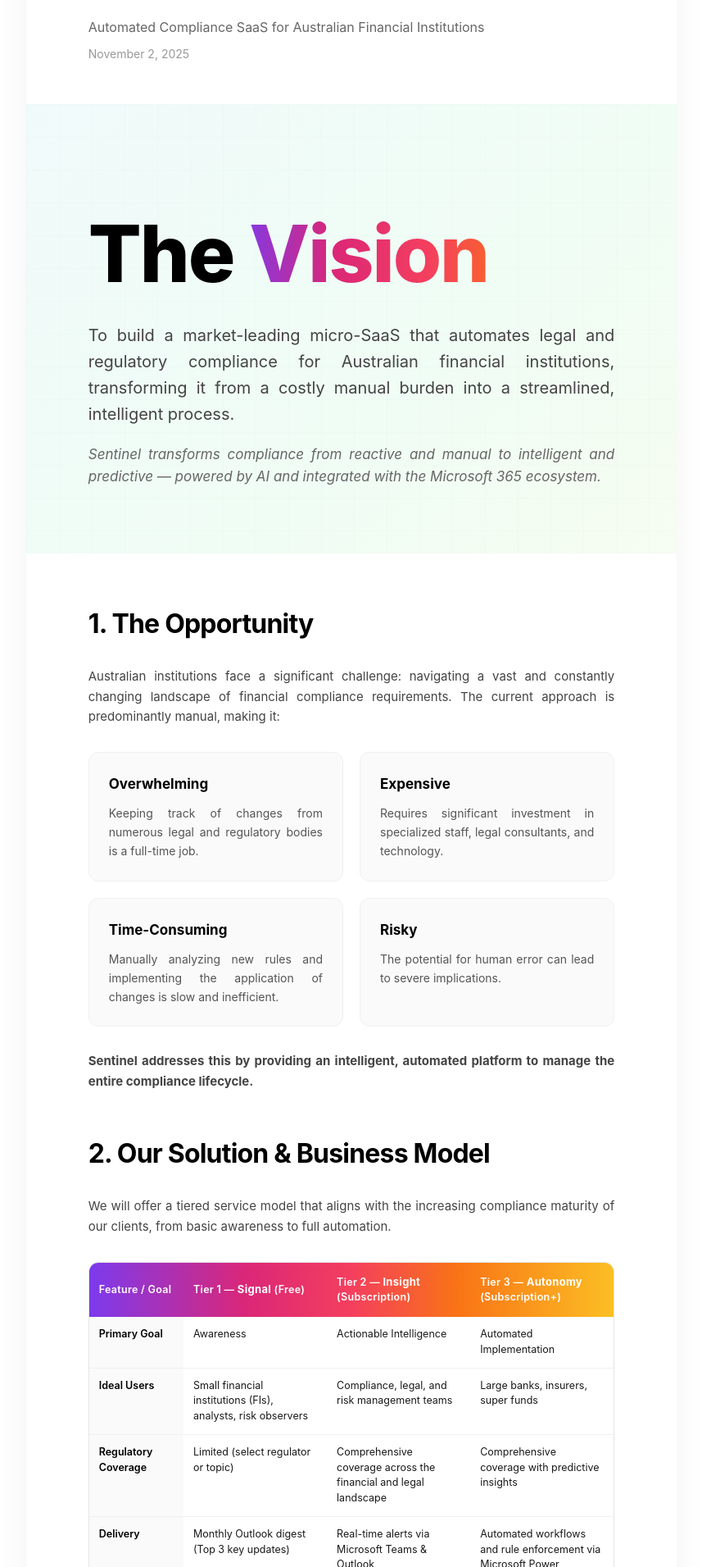
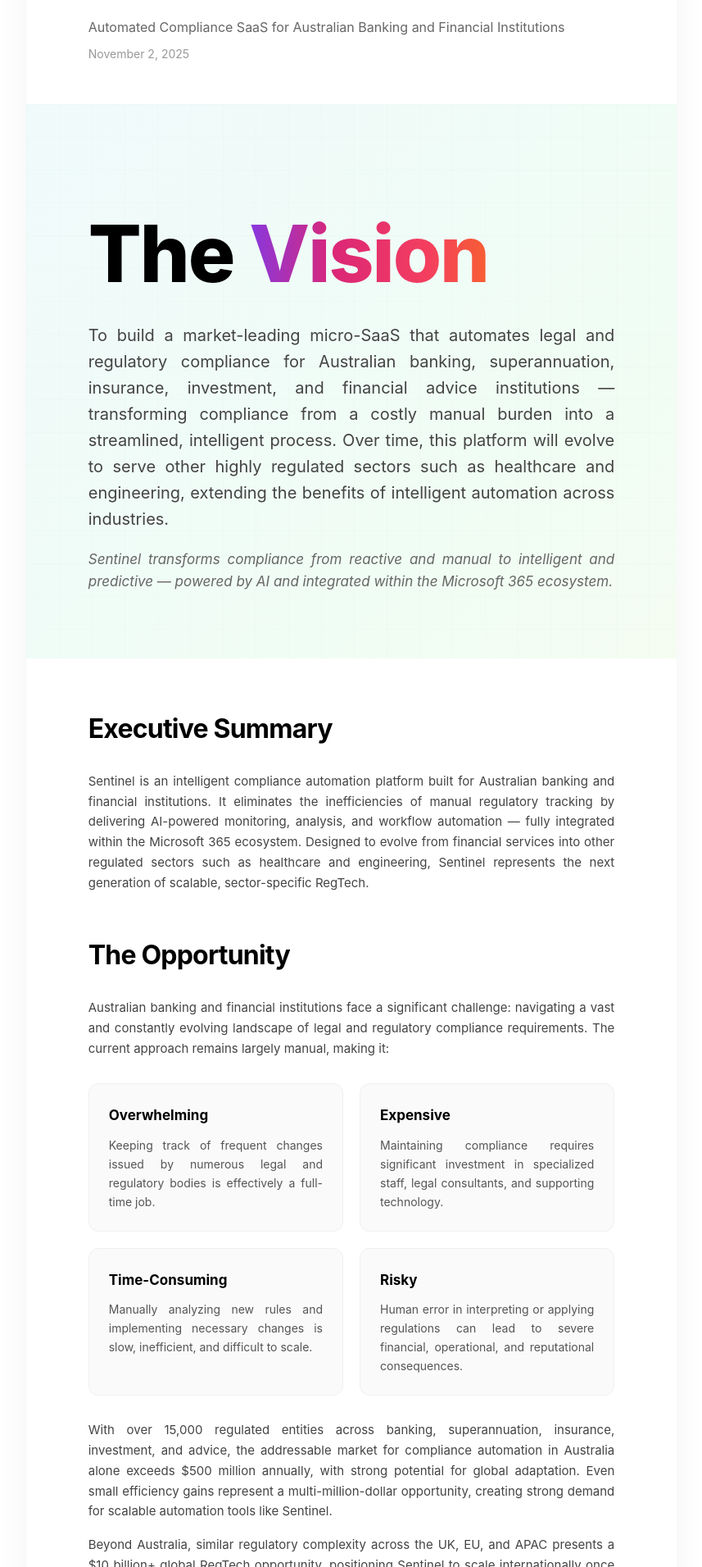
Before and after one commit to Enzo-Armani/sentinel, a Next.js app: page / in a window 1280 px wide. Shown: the part 129-2040 px from the top of the page at 82% size, without its empty margins (211-1068 px from the left). Built offline with nearby package versions, Linux system fonts and the light colour scheme.

Commit message:
Changes Request #7

```diff
--- a/app/globals.css
+++ b/app/globals.css
@@ -472,6 +472,83 @@
     width: 140px;
 }
 
+.metrics-list {
+    display: grid;
+    grid-template-columns: repeat(3, 1fr);
+    gap: 20px;
+    margin: 30px 0;
+}
+
+.metric-item {
+    background: #FAFAFA;
+    padding: 24px;
+    border-radius: 12px;
+    border: 1px solid #F0F0F0;
+    text-align: center;
+    transition: all 0.3s cubic-bezier(0.4, 0, 0.2, 1);
+}
+
+.metric-item:hover {
+    transform: translateY(-4px);
+    box-shadow: 0 12px 24px rgba(0, 0, 0, 0.08);
+    border-color: #E0E0E0;
+}
+
+.metric-item strong {
+    color: #000000;
+    display: block;
+    margin-bottom: 10px;
+    font-size: 20px;
+    font-weight: 700;
+    background: linear-gradient(90deg, #7c3aed 0%, #db2777 30%, #f43f5e 50%, #f97316 70%, #fbbf24 100%);
+    -webkit-background-clip: text;
+    -webkit-text-fill-color: transparent;
+    background-clip: text;
+}
+
+.metric-item p {
+    margin: 0;
+    color: #555555;
+    font-size: 14px;
+    text-align: center;
+}
+
+.team-list {
+    display: grid;
+    grid-template-columns: 1fr 1fr;
+    gap: 20px;
+    margin: 30px 0;
+}
+
+.team-item {
+    background: #FAFAFA;
+    padding: 24px;
+    border-radius: 12px;
+    border: 1px solid #F0F0F0;
+    transition: all 0.3s cubic-bezier(0.4, 0, 0.2, 1);
+}
+
+.team-item:hover {
+    transform: translateY(-4px);
+    box-shadow: 0 12px 24px rgba(0, 0, 0, 0.08);
+    border-color: #E0E0E0;
+}
+
+.team-item strong {
+    color: #000000;
+    display: block;
+    margin-bottom: 10px;
+    font-size: 17px;
+    font-weight: 700;
+}
+
+.team-item p {
+    margin: 0;
+    color: #555555;
+    font-size: 14px;
+    text-align: left;
+}
+
 .print-btn {
     position: fixed;
     top: 20px;
--- a/app/page.tsx
+++ b/app/page.tsx
@@ -6,7 +6,7 @@
       <div className="page">
         <div className="header">
             <div className="project-name">Sentinel</div>
-            <div className="subtitle">Automated Compliance SaaS for Australian Financial Institutions</div>
+            <div className="subtitle">Automated Compliance SaaS for Australian Banking and Financial Institutions</div>
             <div className="date">November 2, 2025</div>
         </div>
 
@@ -15,39 +15,51 @@
                 The <span className="gradient-word">Vision</span>
             </h1>
             <p className="vision-description">
-                To build a market-leading micro-SaaS that automates legal and regulatory compliance for Australian financial institutions, transforming it from a costly manual burden into a streamlined, intelligent process.
+                To build a market-leading micro-SaaS that automates legal and regulatory compliance for Australian banking, superannuation, insurance, investment, and financial advice institutions — transforming compliance from a costly manual burden into a streamlined, intelligent process. Over time, this platform will evolve to serve other highly regulated sectors such as healthcare and engineering, extending the benefits of intelligent automation across industries.
             </p>
             <p className="vision-tagline">
-                Sentinel transforms compliance from reactive and manual to intelligent and predictive — powered by AI and integrated with the Microsoft 365 ecosystem.
+                Sentinel transforms compliance from reactive and manual to intelligent and predictive — powered by AI and integrated within the Microsoft 365 ecosystem.
             </p>
         </div>
 
-        <h1>1. The Opportunity</h1>
-        <p>Australian institutions face a significant challenge: navigating a vast and constantly changing landscape of financial compliance requirements. The current approach is predominantly manual, making it:</p>
+        <h1>Executive Summary</h1>
+        <p>Sentinel is an intelligent compliance automation platform built for Australian banking and financial institutions. It eliminates the inefficiencies of manual regulatory tracking by delivering AI-powered monitoring, analysis, and workflow automation — fully integrated within the Microsoft 365 ecosystem. Designed to evolve from financial services into other regulated sectors such as healthcare and engineering, Sentinel represents the next generation of scalable, sector-specific RegTech.</p>
+
+        <h1>The Opportunity</h1>
+        <p>Australian banking and financial institutions face a significant challenge: navigating a vast and constantly evolving landscape of legal and regulatory compliance requirements. The current approach remains largely manual, making it:</p>
 
         <div className="challenge-list">
             <div className="challenge-item">
                 <strong>Overwhelming</strong>
-                <p>Keeping track of changes from numerous legal and regulatory bodies is a full-time job.</p>
+                <p>Keeping track of frequent changes issued by numerous legal and regulatory bodies is effectively a full-time job.</p>
             </div>
             <div className="challenge-item">
                 <strong>Expensive</strong>
-                <p>Requires significant investment in specialized staff, legal consultants, and technology.</p>
+                <p>Maintaining compliance requires significant investment in specialized staff, legal consultants, and supporting technology.</p>
             </div>
             <div className="challenge-item">
                 <strong>Time-Consuming</strong>
-                <p>Manually analyzing new rules and implementing the application of changes is slow and inefficient.</p>
+                <p>Manually analyzing new rules and implementing necessary changes is slow, inefficient, and difficult to scale.</p>
             </div>
             <div className="challenge-item">
                 <strong>Risky</strong>
-                <p>The potential for human error can lead to severe implications.</p>
+                <p>Human error in interpreting or applying regulations can lead to severe financial, operational, and reputational consequences.</p>
             </div>
         </div>
 
+        <p>With over 15,000 regulated entities across banking, superannuation, insurance, investment, and advice, the addressable market for compliance automation in Australia alone exceeds $500 million annually, with strong potential for global adaptation. Even small efficiency gains represent a multi-million-dollar opportunity, creating strong demand for scalable automation tools like Sentinel.</p>
+
+        <p>Beyond Australia, similar regulatory complexity across the UK, EU, and APAC presents a $10 billion+ global RegTech opportunity, positioning Sentinel to scale internationally once validated locally.</p>
+
         <p><strong>Sentinel addresses this by providing an intelligent, automated platform to manage the entire compliance lifecycle.</strong></p>
 
-        <h1>2. Our Solution & Business Model</h1>
-        <p>We will offer a tiered service model that aligns with the increasing compliance maturity of our clients, from basic awareness to full automation.</p>
+        <h1>Competitive Positioning</h1>
+        <p>While established solutions in the Australian market—such as LexisNexis, Ascent, and Compliance.ai—offer automated regulatory updates and horizon scanning, these platforms often serve large enterprises with complex systems that can be costly, slow to deploy, and less tailored to everyday user workflows. Many focus primarily on alerting rather than delivering instant, actionable updates seamlessly integrated into compliance workflows.</p>
+
+        <p>Sentinel stands apart by being built by industry experts who deeply understand the real challenges faced by compliance teams, enabling us to design a solution that not only provides real-time regulatory updates but also automatically maps changes to obligations, assigns tasks, and tracks completion—all within a Microsoft-native platform that enhances ease of use and speed of deployment. This instant, end-to-end automation reduces risk by minimizing lag time between regulatory changes and organizational response, offering a cost-effective, user-friendly alternative that fills critical gaps left by existing providers.</p>
+
+        <h1>Our Solution & Business Model</h1>
+        <p>We offer a tiered service model that aligns with the increasing compliance maturity of our customers, from basic awareness to full automation.</p>
 
         <table className="enhanced-table">
             <thead>
@@ -67,21 +79,21 @@
                 </tr>
                 <tr>
                     <td className="tier-name">Ideal Users</td>
-                    <td>Small financial institutions (FIs), analysts, risk observers</td>
+                    <td>Small financial institutions, analysts, risk observers</td>
                     <td>Compliance, legal, and risk management teams</td>
                     <td>Large banks, insurers, super funds</td>
                 </tr>
                 <tr>
                     <td className="tier-name">Regulatory Coverage</td>
                     <td>Limited (select regulator or topic)</td>
-                    <td>Comprehensive coverage across the financial and legal landscape</td>
-                    <td>Comprehensive coverage with predictive insights</td>
+                    <td>Comprehensive coverage across financial and legal landscape</td>
+                    <td>Comprehensive with predictive insights</td>
                 </tr>
                 <tr>
                     <td className="tier-name">Delivery</td>
-                    <td>Monthly Outlook digest (Top 3 key updates)</td>
+                    <td>Monthly Outlook digest (Top 3 updates)</td>
                     <td>Real-time alerts via Microsoft Teams & Outlook</td>
-                    <td>Automated workflows and rule enforcement via Microsoft Power Automate</td>
+                    <td>Automated workflows & rule enforcement via Power Automate</td>
                 </tr>
                 <tr>
                     <td className="tier-name">Watchlists</td>
@@ -98,13 +110,13 @@
                 <tr>
                     <td className="tier-name">Change-to-Control Traceability</td>
                     <td><span className="feature-unavailable">✗</span></td>
-                    <td><span className="feature-available">✓</span> Automatically links regulatory updates to internal controls or obligations</td>
-                    <td><span className="feature-available">✓</span> Continuous mapping and impact tracking within automated workflows</td>
+                    <td><span className="feature-available">✓</span> Automatically links updates to internal controls</td>
+                    <td><span className="feature-available">✓</span> Continuous mapping and impact tracking</td>
                 </tr>
                 <tr>
                     <td className="tier-name">Regulatory Horizon Tracker</td>
                     <td><span className="feature-unavailable">✗</span></td>
-                    <td><span className="feature-available">✓</span> Monitor consultations & upcoming changes</td>
+                    <td><span className="feature-available">✓</span> Monitors consultations & upcoming changes</td>
                     <td><span className="feature-available">✓</span> Includes predictive focus areas and likely reforms</td>
                 </tr>
                 <tr>
@@ -122,26 +134,26 @@
                 <tr>
                     <td className="tier-name">Control Mapping</td>
                     <td><span className="feature-unavailable">✗</span></td>
-                    <td><span className="feature-available">✓</span> Map changes to internal control frameworks across financial, regulatory, and legal domains</td>
-                    <td><span className="feature-available">✓</span> Automated linkage and continuous updates across all frameworks</td>
+                    <td><span className="feature-available">✓</span> Maps changes across financial, regulatory, legal domains</td>
+                    <td><span className="feature-available">✓</span> Automated linkage and continuous updates</td>
                 </tr>
                 <tr>
                     <td className="tier-name">Dashboards</td>
                     <td><span className="feature-unavailable">✗</span></td>
                     <td><span className="feature-available">✓</span> Change trends & regulatory heatmaps</td>
-                    <td><span className="feature-available">✓</span> Regulatory readiness dashboards and compliance scorecards</td>
+                    <td><span className="feature-available">✓</span> Regulatory readiness dashboards & compliance scorecards</td>
                 </tr>
                 <tr>
                     <td className="tier-name">Integrations</td>
                     <td><span className="feature-unavailable">✗</span></td>
                     <td><span className="highlight-yellow">Microsoft 365 ecosystem (Outlook, Teams, SharePoint, Power BI)</span></td>
-                    <td><span className="highlight-yellow">Full Microsoft 365 ecosystem + API to ServiceNow, Archer, MetricStream</span></td>
+                    <td><span className="highlight-yellow">Full Microsoft 365 + API to ServiceNow, Archer, MetricStream</span></td>
                 </tr>
                 <tr>
                     <td className="tier-name">Data Governance & Security</td>
                     <td>Standard encryption & access controls</td>
                     <td>Role-based access + Microsoft Entra (Azure AD) integration</td>
-                    <td>Advanced DLP, retention, and Purview audit controls</td>
+                    <td>Advanced DLP, retention, Purview audit controls</td>
                 </tr>
                 <tr>
                     <td className="tier-name">Data Sovereignty</td>
@@ -158,7 +170,7 @@
             </tbody>
         </table>
 
-        <h1>3. Proposed Technology Stack</h1>
+        <h1>Proposed Technology Stack</h1>
         <p>Our technology choices prioritize rapid development, scalability, and leveraging best-in-class tools for AI and data processing.</p>
 
         <div className="tech-stack">
@@ -179,15 +191,15 @@
                 <p>For reliably handling intensive background tasks like scraping and AI analysis.</p>
             </div>
             <div className="tech-item">
-                <strong>Deployment: Docker on AWS/Google Cloud</strong>
+                <strong>Deployment: Docker on AWS/Google Cloud/Microsoft Azure</strong>
                 <p>For scalable, consistent, and repeatable deployments.</p>
             </div>
         </div>
       </div>
 
       <div className="page">
-        <h1 style={{ marginTop: 0 }}>4. Phased Development Roadmap & Timeline</h1>
-        <p>We will follow a three-phased approach to de-risk the project, gather user feedback early, and build momentum towards our full vision.</p>
+        <h1 style={{ marginTop: 0 }}>Phased Development Roadmap & Timeline</h1>
+        <p>We will follow a three-phased approach to de-risk the project, gather user feedback early, and build momentum towards our full vision. Our roadmap progresses from data aggregation and notification (MVP), to AI-powered insight, and ultimately to full automation and enterprise integration.</p>
 
         <div className="phase-section">
             <div className="phase-header">
@@ -257,7 +269,7 @@
                 <div className="phase-timeline">6+ Months</div>
             </div>
             <div className="phase-goal">
-                <strong>Goal:</strong> Move upmarket to larger enterprise clients with full automation, a public API, and deep workflow integration.
+                <strong>Goal:</strong> Move upmarket to larger enterprise customers with full automation, a public API, and deep workflow integration.
             </div>
             <p><strong>Timeline:</strong> Starting July 2026</p>
             <p><strong>Key Deliverables:</strong> An enterprise-ready platform capable of automated policy updates, with robust audit trails and advanced analytics.</p>
@@ -279,6 +291,37 @@
                 </tbody>
             </table>
         </div>
+
+        <h1>Success Metrics</h1>
+        <div className="metrics-list">
+            <div className="metric-item">
+                <strong>50 beta users</strong>
+                <p>Onboarded by early 2026</p>
+            </div>
+            <div className="metric-item">
+                <strong>≥ 80% user satisfaction</strong>
+                <p>From pilot cohort</p>
+            </div>
+            <div className="metric-item">
+                <strong>10–15% conversion rate</strong>
+                <p>From free to paid tier by mid-2026</p>
+            </div>
+        </div>
+
+        <h1>Go-to-Market Strategy</h1>
+        <p>Our go-to-market strategy for Sentinel will leverage executive-level connections to secure internal sponsorships, complemented by targeted account-based selling that addresses each institution's unique compliance challenges. We will offer pilot programs to demonstrate clear value and ROI, supported by thought leadership content and active participation in industry events to build credibility. Engaging multiple stakeholders—including compliance officers, risk managers, and IT teams—will ensure broad internal alignment, while a strong customer success program will foster ongoing satisfaction and upsell opportunities.</p>
+
+        <h1>Team Snapshot</h1>
+        <div className="team-list">
+            <div className="team-item">
+                <strong>Founder / Product Lead</strong>
+                <p>Legal and compliance background with experience in financial services legal and regulatory.</p>
+            </div>
+            <div className="team-item">
+                <strong>Technical Lead</strong>
+                <p>Full-stack developer with AI and automation expertise.</p>
+            </div>
+        </div>
       </div>
     </>
   );
```
